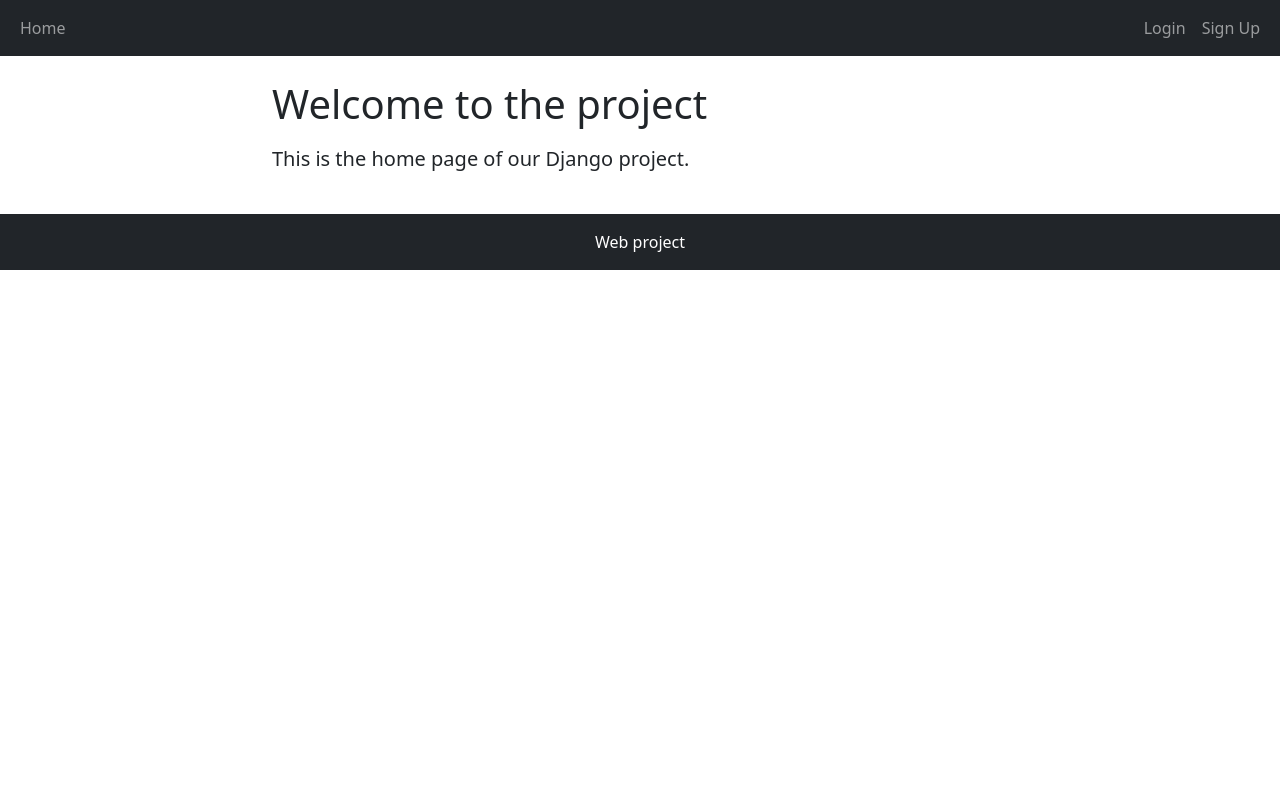
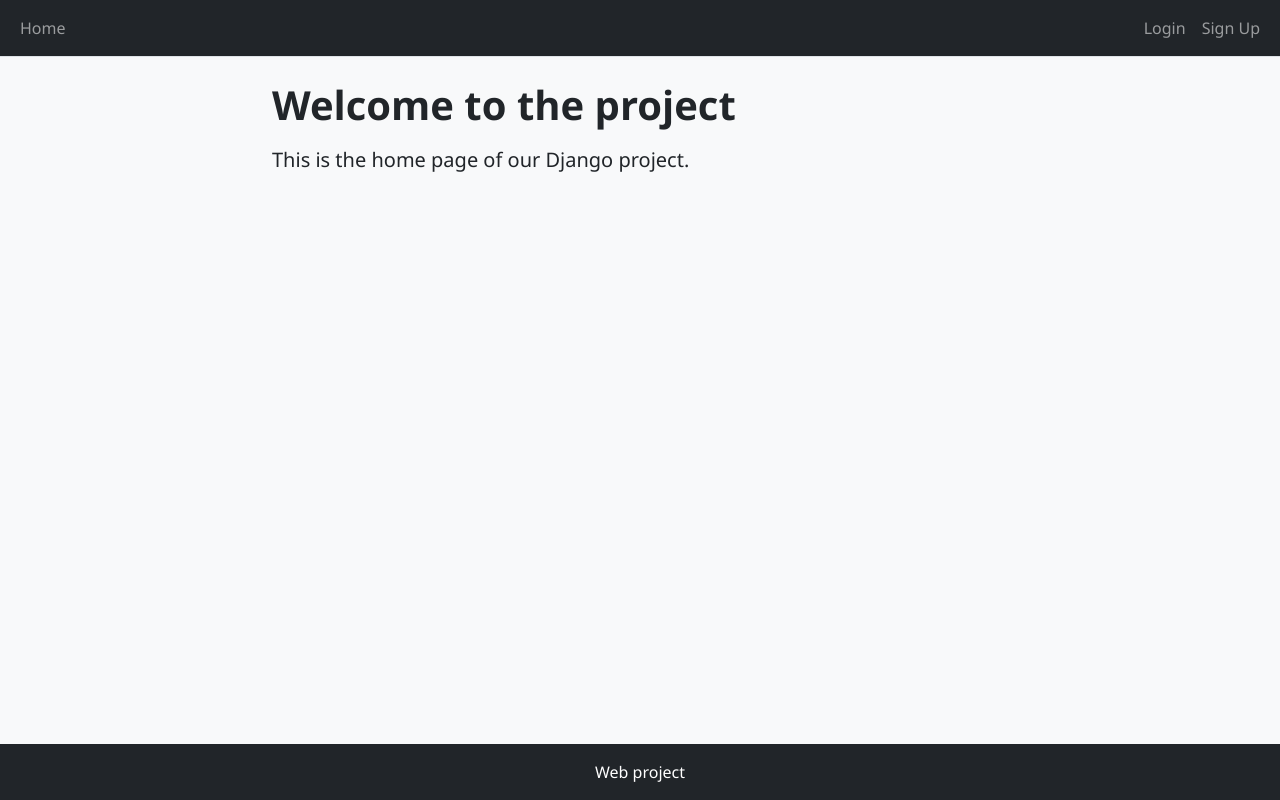
Before and after one commit to eem-3/web-project, a Django app: page / in a window 1280 px wide. Run offline with Django 5.2, Linux system fonts and the light colour scheme.

Commit message:
footer fixed

```diff
--- a/static/styles/css/style.css
+++ b/static/styles/css/style.css
@@ -1,4 +1,8 @@
 body {
+  position: relative;
+  padding-bottom: 60px;
+  height: fit-content;
+  min-height: 100vh;
   font-family: "Segoe UI", sans-serif;
   font-size: 1rem;
   font-weight: 400;
@@ -50,4 +54,10 @@ code {
   word-wrap: break-word;
 }
 
+footer {
+  position: absolute;
+  bottom: 0;
+  width: 100%;
+}
+
 /*# sourceMappingURL=style.css.map */
--- a/static/styles/scss/style.scss
+++ b/static/styles/scss/style.scss
@@ -7,6 +7,10 @@ $text-main: #212529;
 
 // 2. ESTILOS BASE
 body {
+    position: relative;
+    padding-bottom: 60px;
+    height: fit-content;
+    min-height: calc(100vh);
     font-family: $font-main;
     font-size: 1rem;
     font-weight: 400;
@@ -59,3 +63,9 @@ code {
     color: #d63384;
     word-wrap: break-word;
 }
+
+footer {
+    position: absolute;
+    bottom: 0;
+    width: 100%;
+}
--- a/templates/base.html
+++ b/templates/base.html
@@ -1,5 +1,5 @@
 <!-- templates/base_blai.html -->
-
+{% load static %}
 <!DOCTYPE html>
 <html lang="en">
 <head>
@@ -9,6 +9,7 @@
 
     <!-- Bootstrap CSS -->
     <link href="https://cdn.jsdelivr.net/npm/bootstrap@5.3.3/dist/css/bootstrap.min.css" rel="stylesheet">
+    <link href="{% static 'styles/css/style.css' %}" rel="stylesheet">
 </head>
 <body>
 
@@ -63,5 +64,6 @@
 
     <!-- Bootstrap JS bundle (includes Popper)  -->
     <script src="https://cdn.jsdelivr.net/npm/bootstrap@5.3.3/dist/js/bootstrap.bundle.min.js"></script>
+
 </body>
 </html>
```
Also changed, not shown: 1 other file.
